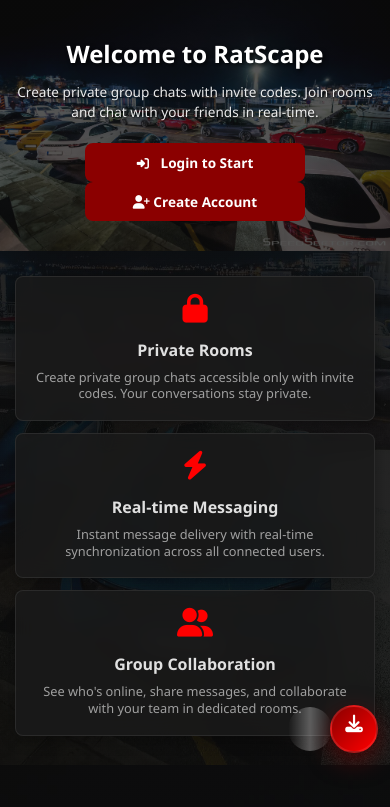
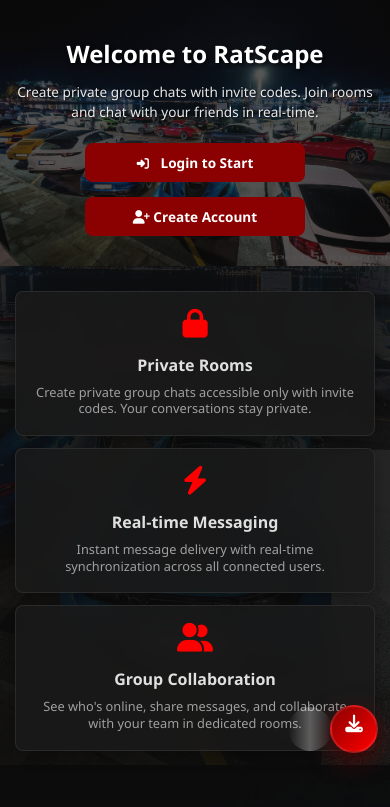
Before and after one commit to G-Developerr/RatScape, a website: page index.html in a window 390 px wide. Shown: the part 79-886 px from the top of the page. Drawn offline with nearby package versions, Linux system fonts and the light colour scheme; no server answers.

Commit message:
Update style.css

```diff
--- a/style.css
+++ b/style.css
@@ -214,12 +214,15 @@ body {
     text-shadow: 1px 1px 2px rgba(0, 0, 0, 0.8);
 }
 
-/* 🔥 ΚΡΙΤΙΚΗ ΑΛΛΑΓΗ: ΠΡΟΣΘΗΚΗ ΚΕΝΟΥ ΑΝΑΜΕΣΑ ΣΤΑ ΚΟΥΜΠΙΑ */
-.home-cta-logged-out,
-.home-cta-logged-in {
-    display: flex;
-    gap: 15px; /* 🔥 Προσθήκη κενού αναμεσα στα κουμπιά */
+/* 🔥 ΚΡΙΤΙΚΗ ΑΛΛΑΓΗ: ΜΕΓΑΛΗ ΑΠΟΣΤΑΣΗ 25px ΑΝΑΜΕΣΑ ΣΕ ΟΛΑ ΤΑ ΚΟΥΜΠΙΑ ΣΤΗΝ ΑΡΧΙΚΗ ΣΕΛΙΔΑ */
+.hero-section #home-cta-logged-out,
+.hero-section #home-cta-logged-in {
+    display: flex;
+    flex-direction: row; /* 🔥 Στήνε τα κουμπιά το ένα δίπλα στο άλλο */
+    gap: 25px; /* 🔥 ΜΕΓΑΛΗ ΑΠΟΣΤΑΣΗ 25px */
     justify-content: center;
+    align-items: center;
+    margin-top: 20px;
     flex-wrap: wrap;
 }
 
@@ -233,8 +236,10 @@ body {
     font-weight: 600;
     cursor: pointer;
     transition: all 0.2s ease;
-    margin: 0 !important; /* 🔥 Μηδενισμός margin για να λειτουργεί το gap */
-    flex: 0 0 auto;
+    margin: 0 !important; /* 🔥 Μηδενισμός κάθε margin */
+    flex: 0 0 auto; /* 🔥 Να μην αλλάζουν μέγεθος */
+    min-width: 180px; /* 🔥 Ελάχιστο πλάτος για να είναι ίδιο μέγεθος */
+    text-align: center;
 }
 
 .cta-btn:hover {
@@ -253,14 +258,25 @@ body {
     font-weight: 600;
     cursor: pointer;
     transition: all 0.2s ease;
-    margin: 0 !important; /* 🔥 Μηδενισμός margin για να λειτουργεί το gap */
-    flex: 0 0 auto;
+    margin: 0 !important; /* 🔥 Μηδενισμός κάθε margin */
+    flex: 0 0 auto; /* 🔥 Να μην αλλάζουν μέγεθος */
+    min-width: 180px; /* 🔥 Ελάχιστο πλάτος για να είναι ίδιο μέγεθος */
+    text-align: center;
 }
 
 .cta-btn-secondary:hover {
     background: var(--accent-red);
     transform: translateY(-2px);
     box-shadow: 0 4px 12px rgba(255, 0, 0, 0.3);
+}
+
+/* 🔥 ΒΕΛΤΙΩΣΗ: Κινούμενη σκιά για να φαίνονται ξεχωριστά */
+.hero-section #home-cta-logged-out .cta-btn:hover,
+.hero-section #home-cta-logged-out .cta-btn-secondary:hover,
+.hero-section #home-cta-logged-in .cta-btn:hover,
+.hero-section #home-cta-logged-in .cta-btn-secondary:hover {
+    box-shadow: 0 8px 20px rgba(255, 0, 0, 0.4);
+    transform: translateY(-3px);
 }
 
 .features-grid {
@@ -2279,21 +2295,24 @@ body.pwa-mode .pwa-floating-install-button {
         padding: 0;
     }
 
-    .home-cta-logged-out,
-    .home-cta-logged-in {
-        display: flex;
-        flex-direction: column;
-        gap: 15px; /* 🔥 Περισσότερο κενό στα κουμπιά για mobile */
-        align-items: center;
-    }
-
-    .cta-btn,
-    .cta-btn-secondary {
+    /* 🔥 ΓΙΑ MOBILE: ΚΟΥΜΠΙΑ ΣΕ ΣΤΗΛΗ ΜΕ ΜΕΓΑΛΟ GAP */
+    .hero-section #home-cta-logged-out,
+    .hero-section #home-cta-logged-in {
+        flex-direction: column; /* 🔥 Σε στήλη για mobile */
+        gap: 15px; /* 🔥 ΜΕΓΑΛΟ GAP 15px για mobile */
+        align-items: stretch; /* 🔥 Τεντώστε τα για να γεμίσουν */
+    }
+
+    .hero-section #home-cta-logged-out .cta-btn,
+    .hero-section #home-cta-logged-out .cta-btn-secondary,
+    .hero-section #home-cta-logged-in .cta-btn,
+    .hero-section #home-cta-logged-in .cta-btn-secondary {
+        width: 100%; /* 🔥 Πλήρες πλάτος σε mobile */
+        max-width: 280px; /* 🔥 Αλλά όχι πολύ μεγάλα */
+        margin: 0 auto !important; /* 🔥 Κεντράρισμα */
         padding: 12px 20px;
         font-size: 0.9rem;
-        width: 100%;
-        max-width: 250px;
-        margin: 0 !important;
+        min-width: auto; /* 🔥 Αφαίρεση min-width για mobile */
     }
 
     /* 🔥 ΒΕΛΤΙΩΜΕΝΑ FEATURE CARDS */
@@ -2728,8 +2747,11 @@ body.pwa-mode .pwa-floating-install-button {
         font-size: 0.85rem;
     }
 
-    .cta-btn,
-    .cta-btn-secondary {
+    /* 🔥 ΚΟΥΜΠΙΑ ΓΙΑ ΠΟΛΥ ΜΙΚΡΕΣ ΟΘΟΝΕΣ */
+    .hero-section #home-cta-logged-out .cta-btn,
+    .hero-section #home-cta-logged-out .cta-btn-secondary,
+    .hero-section #home-cta-logged-in .cta-btn,
+    .hero-section #home-cta-logged-in .cta-btn-secondary {
         padding: 10px 16px;
         font-size: 0.85rem;
         max-width: 220px;
```
